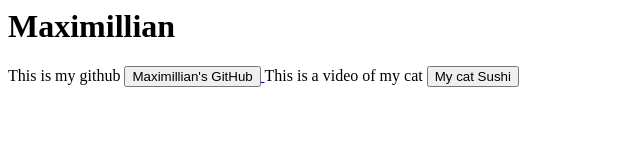
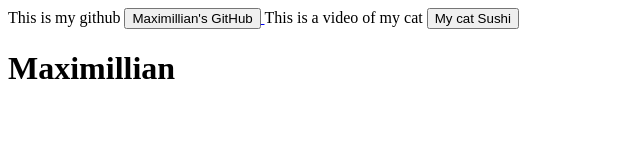
Before and after one commit to twilightprincessisthebestgameever/partner_project, a plain HTML site: page index.html in a window 1280 px wide. Shown: the whole page, without its empty margins (0-640 px from the left). Drawn offline with Linux system fonts and the light colour scheme.

Commit message:
Getting template back to working

```diff
--- a/index.html
+++ b/index.html
@@ -1,33 +1,31 @@
 <!DOCTYPE html
 <html lang="en">
-<html></html>
-<head></head>
+<html>
+<head>
     <meta charset="UTF-8">
     <meta name="viewport" content="width=device-width, initial-scale=1.0">
     <title> DO NOT TOUCH THIS TAB UNLESS YOU WANT TO BE BLOWN UP BY A TACO</title>
 </head>
 <body>
-    <footer>
-        <h1>
-         Maximillian
-        </h1>
-    </footer>
-     <head>
+    <header>
+
+    </header>
         This is my github
-     </head>
     <a href="https://github.com/twilightprincessisthebestgameever">
      <button>
         Maximillian's GitHub
      </button>
     </a>
-     <head>
         This is a video of my cat
-     </head>
       <a href="https://www.youtube.com/watch?v=dQw4w9WgXcQ">
        <button>
         My cat Sushi
        </button>
       </a>
-
+      <footer>
+        <h1>
+         Maximillian
+        </h1>
+    </footer>
 </body>
 </html>
```
